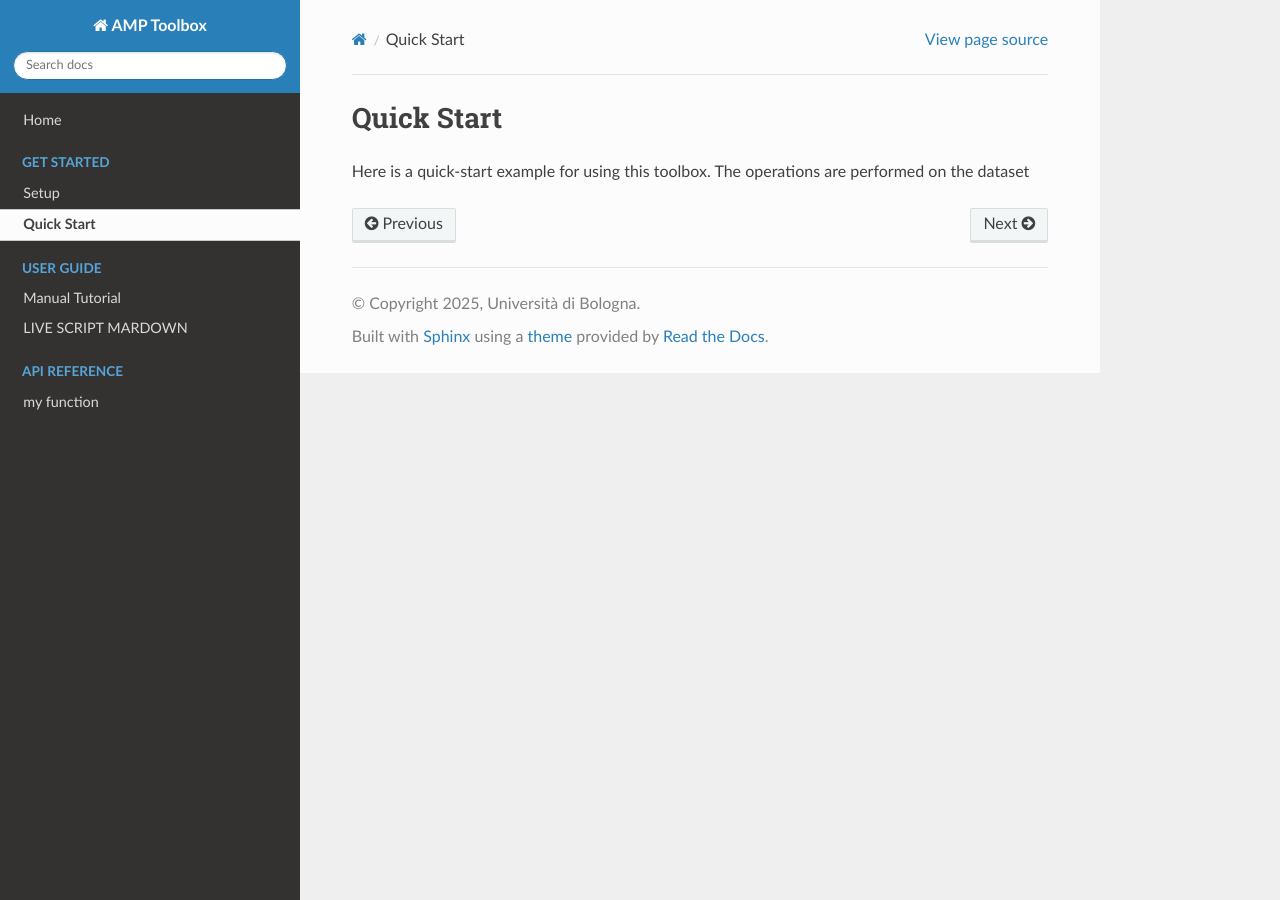
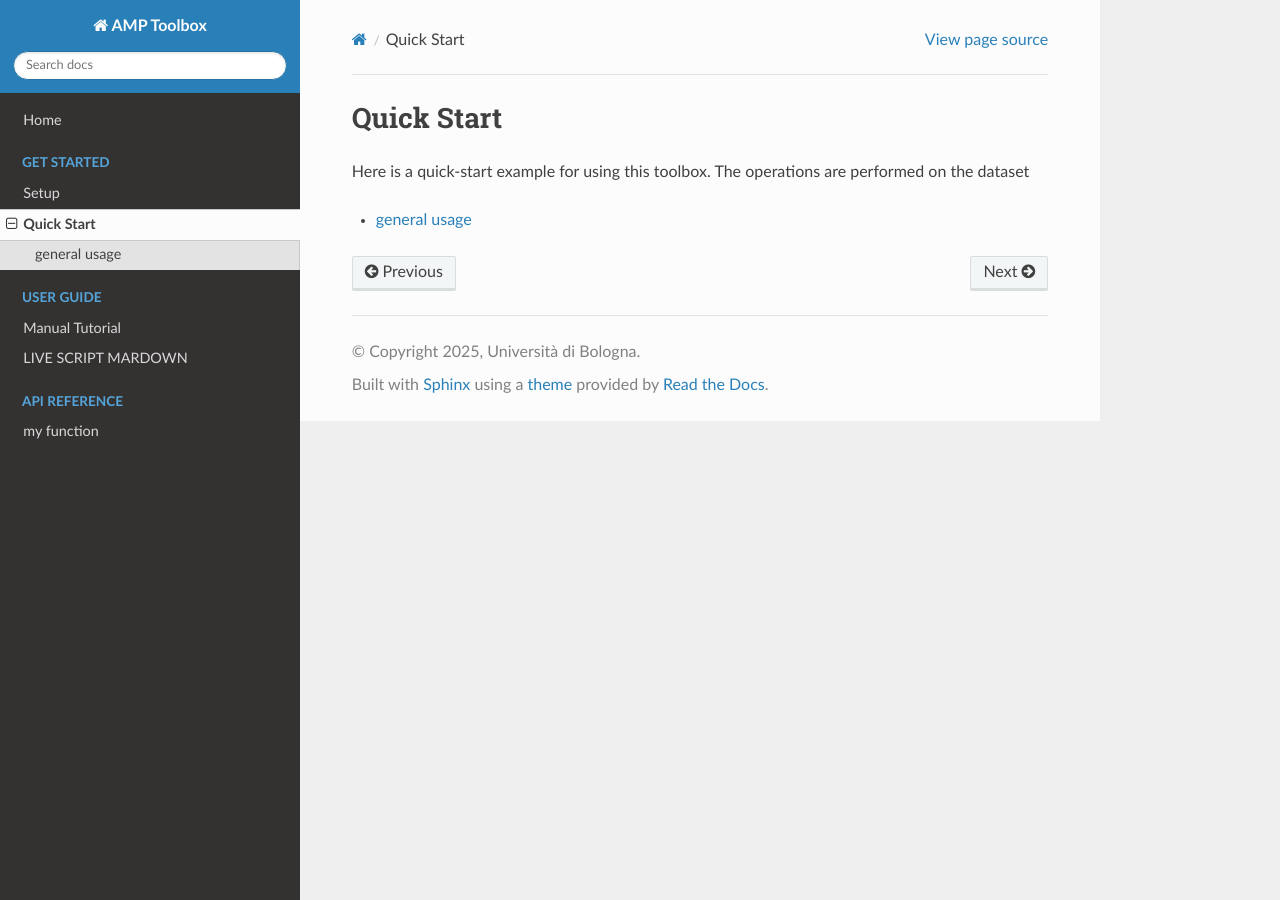
Before and after one commit to AndreaFrasson/ToolBox, a Sphinx documentation site: the page built from docs/source/get_started/quick_start.rst, in a window 1280 px wide. Built offline with Sphinx 7.4.7 and the Read the Docs theme 3.1.0, drawn with Linux system fonts in a browser that asks for light colours.

Commit message:
Update quick_start.rst

```diff
--- a/docs/source/get_started/quick_start.rst
+++ b/docs/source/get_started/quick_start.rst
@@ -2,3 +2,8 @@ Quick Start
 ===============
 Here is a quick-start example for using this toolbox.
 The operations are performed on the dataset
+
+
+.. toctree::
+
+   examples/general_usage
```
